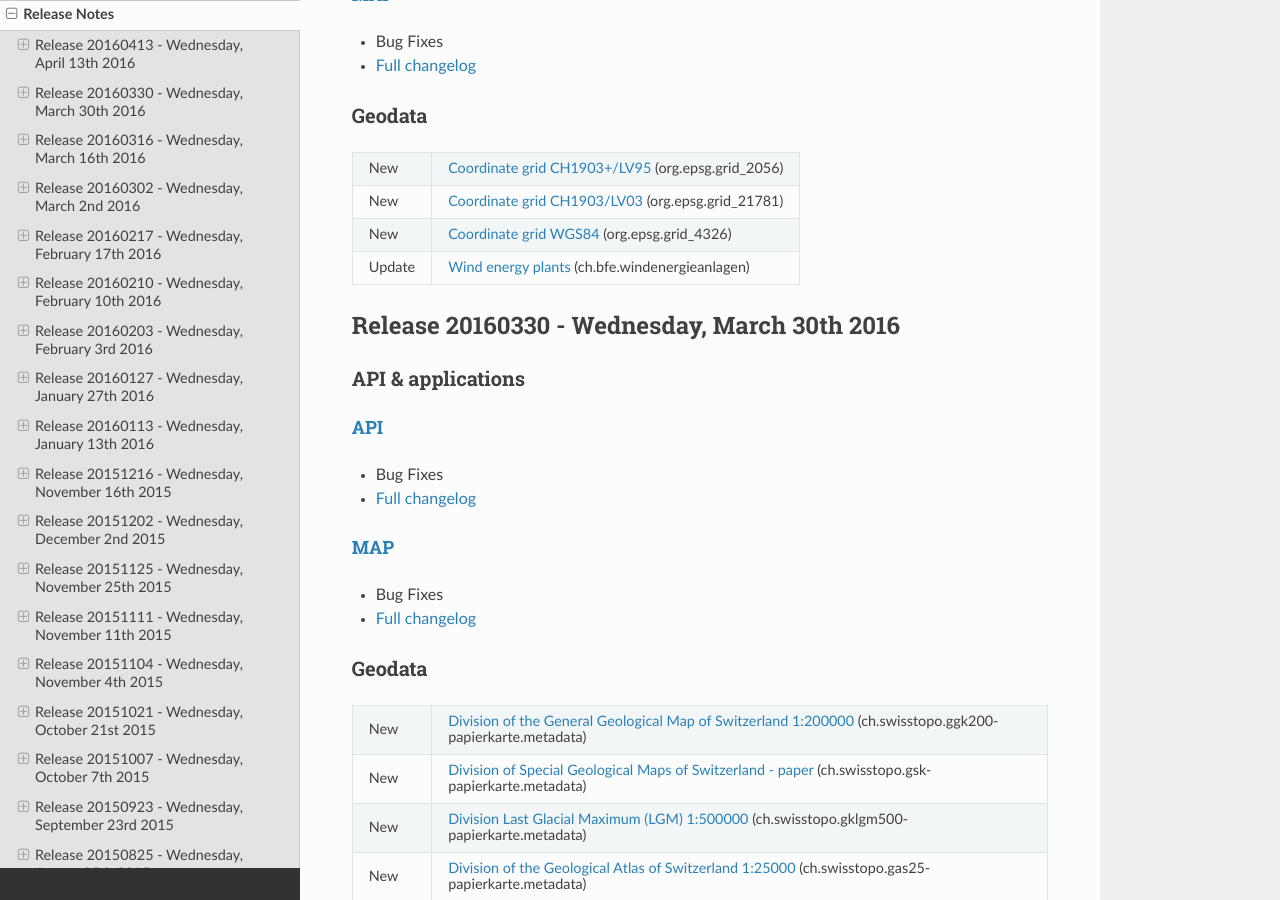
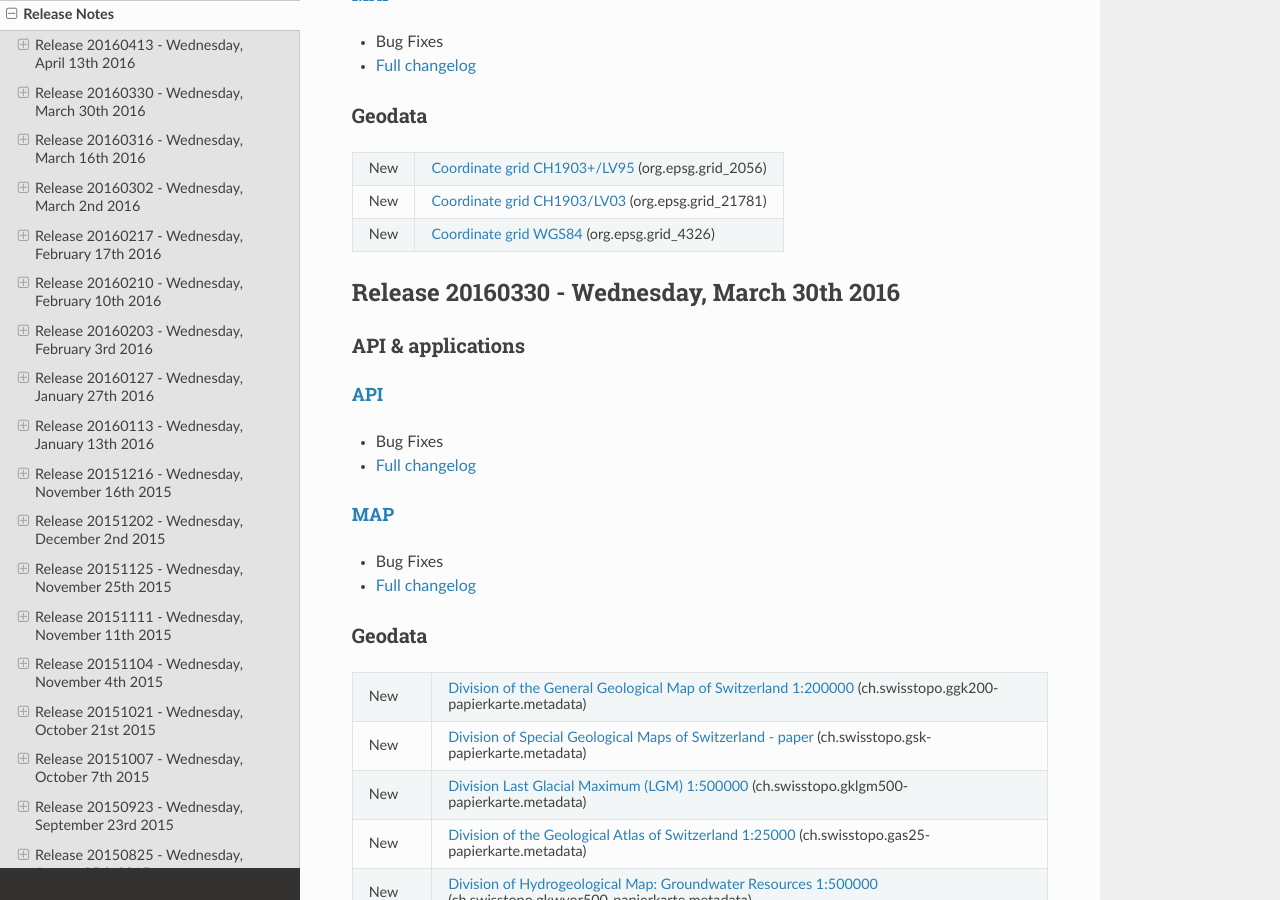
Before and after one commit to swisstopo-test/doc-chsdi3, a Sphinx documentation site: the page built from source/releasenotes/index.rst, in a window 1280 px wide and 900 px high, scrolled down 476 px. Built offline with Sphinx 7.4.7 and the Read the Docs theme 2.0.0, drawn with Linux system fonts in a browser that asks for light colours.

Commit message:
added grids to relnotes

```diff
--- a/source/releasenotes/index.rst
+++ b/source/releasenotes/index.rst
@@ -44,8 +44,6 @@ Geodata
 | New    | `Coordinate grid CH1903/LV03 <//map.geo.admin.ch/?layers=org.epsg.grid_21781>`__ (org.epsg.grid_21781)     |
 +--------+------------------------------------------------------------------------------------------------------------+
 | New    | `Coordinate grid WGS84 <//map.geo.admin.ch/?layers=org.epsg.grid_4326>`__ (org.epsg.grid_4326)             |
-+--------+------------------------------------------------------------------------------------------------------------+
-| Update | `Wind energy plants <//map.geo.admin.ch/?layers=ch.bfe.windenergieanlagen>`__ (ch.bfe.windenergieanlagen)  |
 +--------+------------------------------------------------------------------------------------------------------------+
 
 .. _releasenotes_20160330:
```
